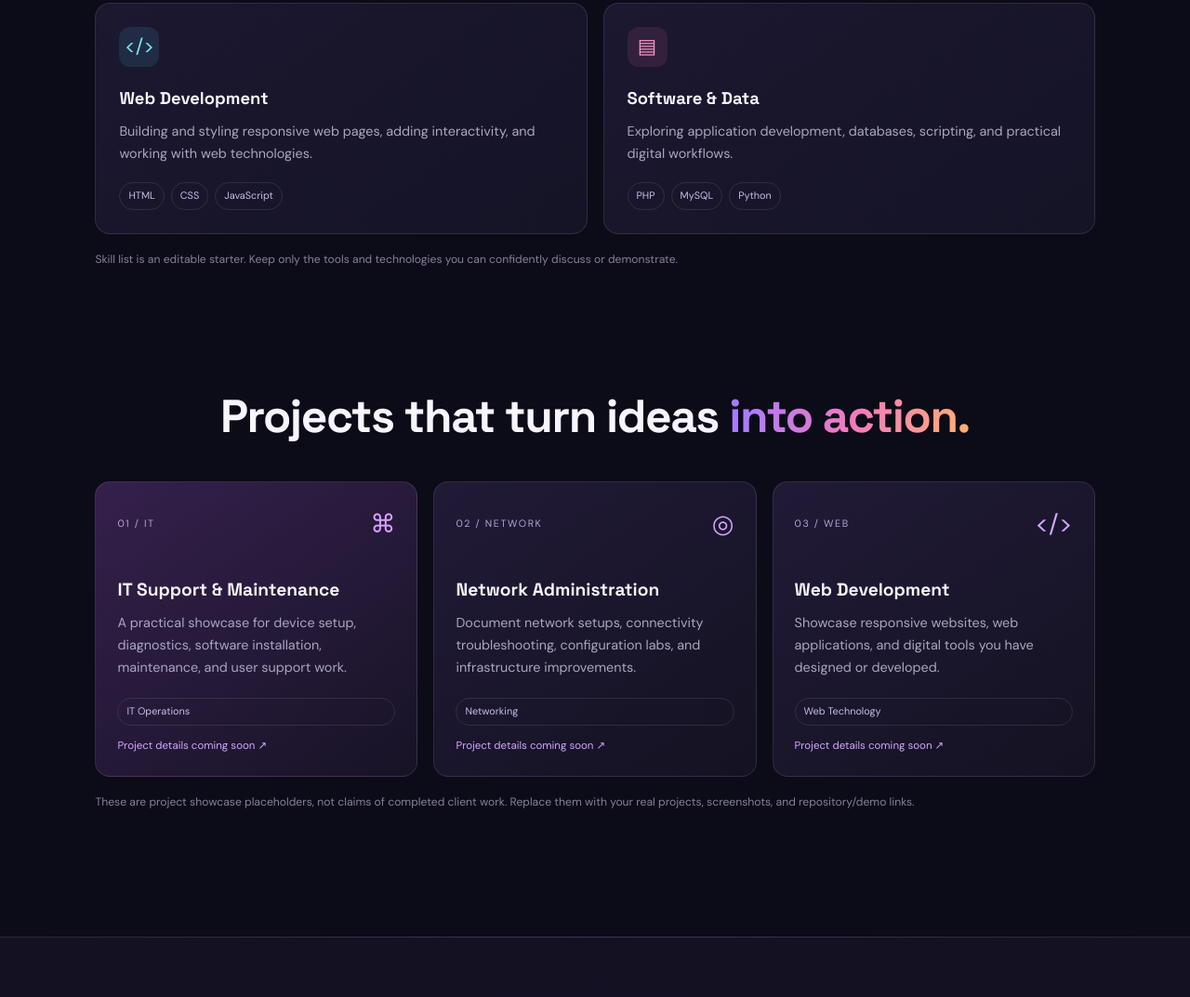
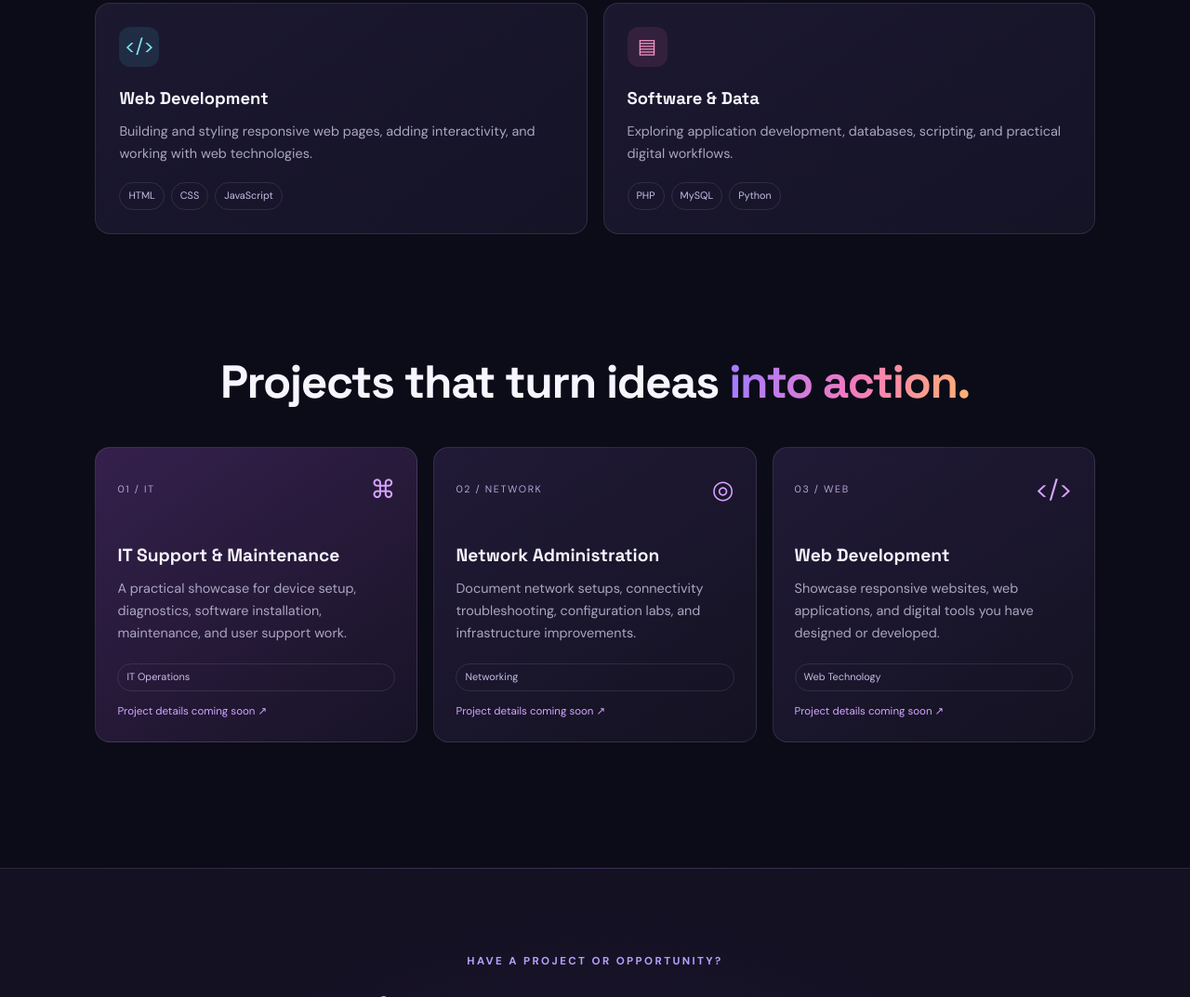
Before and after one commit to AzabeRoobsMoore/roobsmoore-portfolio, a plain HTML site: page index.html in a window 1280 px wide. Shown: the part 1904-2977 px from the top of the page at 93% size. Drawn offline with Linux system fonts and the light colour scheme.

Commit message:
Update index.html

```diff
--- a/index.html
+++ b/index.html
@@ -84,7 +84,7 @@
         <article class="skill-card"><div class="skill-icon cyan">&lt;/&gt;</div><h3>Web Development</h3><p>Building and styling responsive web pages, adding interactivity, and working with web technologies.</p><div class="tags"><span>HTML</span><span>CSS</span><span>JavaScript</span></div></article>
         <article class="skill-card"><div class="skill-icon pink">▤</div><h3>Software & Data</h3><p>Exploring application development, databases, scripting, and practical digital workflows.</p><div class="tags"><span>PHP</span><span>MySQL</span><span>Python</span></div></article>
       </div>
-      <p class="note">Skill list is an editable starter. Keep only the tools and technologies you can confidently discuss or demonstrate.</p>
+
     </section>
 
     <section class="section-wrap section-block" id="projects">
@@ -94,7 +94,6 @@
         <article class="project-card"><div class="project-top"><span class="project-number">02 / NETWORK</span><span class="project-symbol">◎</span></div><h3>Network Administration</h3><p>Document network setups, connectivity troubleshooting, configuration labs, and infrastructure improvements.</p><div class="project-bottom"><span>Networking</span><span>Project details coming soon ↗</span></div></article>
         <article class="project-card"><div class="project-top"><span class="project-number">03 / WEB</span><span class="project-symbol">&lt;/&gt;</span></div><h3>Web Development</h3><p>Showcase responsive websites, web applications, and digital tools you have designed or developed.</p><div class="project-bottom"><span>Web Technology</span><span>Project details coming soon ↗</span></div></article>
       </div>
-      <p class="note">These are project showcase placeholders, not claims of completed client work. Replace them with your real projects, screenshots, and repository/demo links.</p>
     </section>
 
     <section class="contact-section" id="contact">
@@ -120,7 +119,8 @@
      target="_blank" rel="noopener noreferrer">
     YouTube — Roobs Moore
   </a>
-</div>
+</div></div>
+    </section>
   </main>
 
   <footer class="footer"><a class="brand" href="#home">ROOBS<span>.</span></a><p>© <span id="year"></span> AZABE Placide (Roobs Moore). Built with purpose in Kigali.</p><a href="#home" class="back-top">Back to top ↑</a></footer>
```
